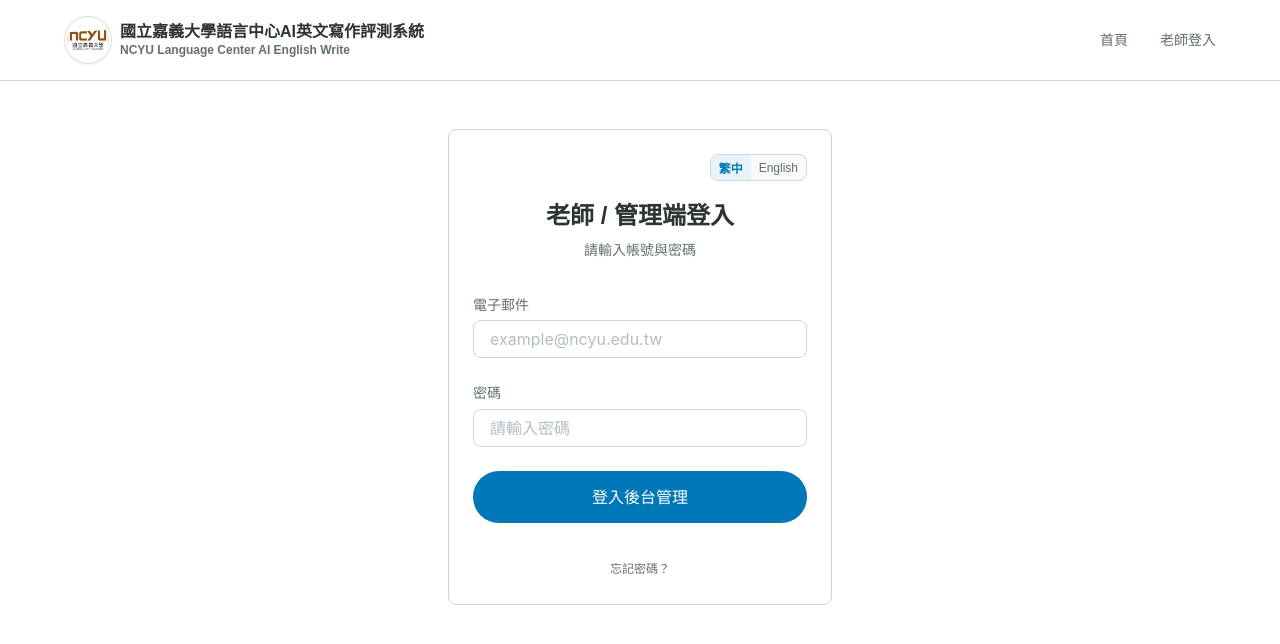
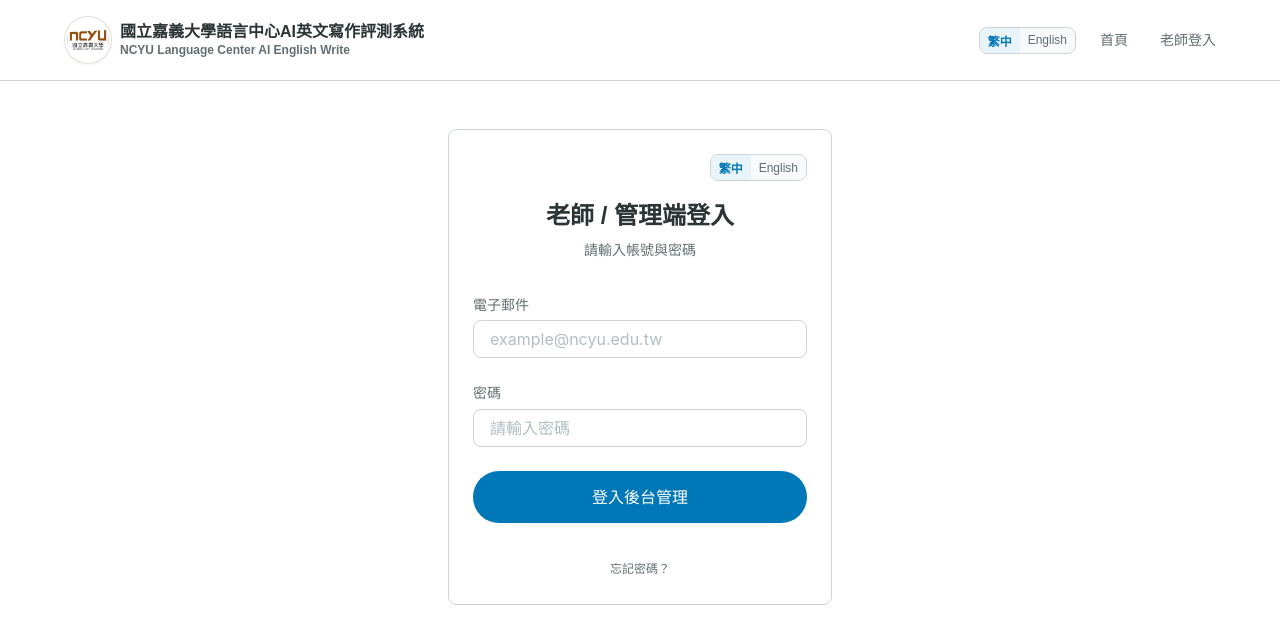
Before and after one commit to AlbertLin821/FLGC_NCYU_ExamWeb, a React (Vite) app in the folder client/: page /teacher/login in a window 1280 px wide. Shown: the top 644 px of the page. Built offline with nearby package versions, Linux system fonts and the light colour scheme.

Commit message:
Fix teacher-side English navigation

```diff
--- a/client/src/components/Header.tsx
+++ b/client/src/components/Header.tsx
@@ -1,7 +1,9 @@
 import React from 'react';
 import { Link, useNavigate, useLocation } from 'react-router-dom';
 import { useStudentLocale } from '../i18n/StudentLocaleContext';
+import { useTeacherLocale } from '../i18n/TeacherLocaleContext';
 import StudentLanguageSwitch from './StudentLanguageSwitch';
+import TeacherLanguageSwitch from './TeacherLanguageSwitch';
 
 const BRAND_EN = 'NCYU Language Center AI English Write';
 const BRAND_ZH = '國立嘉義大學語言中心AI英文寫作評測系統';
@@ -9,12 +11,17 @@ const BRAND_ZH = '國立嘉義大學語言中心AI英文寫作評測系統';
 const Header: React.FC = () => {
   const navigate = useNavigate();
   const location = useLocation();
-  const { locale, t } = useStudentLocale();
+  const { locale: studentLocale, t: tStudent } = useStudentLocale();
+  const { locale: teacherLocale, t: tTeacher } = useTeacherLocale();
   const teacherData = localStorage.getItem('teacher');
   const teacher = teacherData ? JSON.parse(teacherData) : null;
 
   const studentSurface = location.pathname === '/' || location.pathname.startsWith('/student');
-  const navI18n = studentSurface && locale === 'en';
+  const teacherSurface = location.pathname.startsWith('/teacher');
+  const useTeacherI18n = teacherSurface && teacherLocale === 'en';
+  const useStudentI18n = studentSurface && studentLocale === 'en';
+  const tHeader = useTeacherI18n ? tTeacher : tStudent;
+  const navI18n = useTeacherI18n || useStudentI18n;
 
   const handleLogout = () => {
     localStorage.removeItem('token');
@@ -33,20 +40,20 @@ const Header: React.FC = () => {
           </span>
         </Link>
         <div className="header-actions">
-          {studentSurface && <StudentLanguageSwitch />}
+          {teacherSurface ? <TeacherLanguageSwitch /> : studentSurface ? <StudentLanguageSwitch /> : null}
           <nav>
             <ul className="header-nav">
               <li>
-                <Link to="/">{navI18n ? t('header.home') : '首頁'}</Link>
+                <Link to="/">{navI18n ? tHeader('header.home') : '首頁'}</Link>
               </li>
               {teacher ? (
                 <>
-                  <li><Link to="/teacher/dashboard">{navI18n ? t('header.teacherPortal') : '管理端'}</Link></li>
-                  <li><button onClick={handleLogout} className="btn btn-sm btn-secondary">{navI18n ? t('header.logout') : '登出'}</button></li>
+                  <li><Link to="/teacher/dashboard">{navI18n ? tHeader('header.teacherPortal') : '管理端'}</Link></li>
+                  <li><button onClick={handleLogout} className="btn btn-sm btn-secondary">{navI18n ? tHeader('header.logout') : '登出'}</button></li>
                 </>
               ) : (
                 <li>
-                  <Link to="/teacher/login">{navI18n ? t('header.teacherLogin') : '老師登入'}</Link>
+                  <Link to="/teacher/login">{navI18n ? tHeader('header.teacherLogin') : '老師登入'}</Link>
                 </li>
               )}
             </ul>
--- a/client/src/hooks/useCheatSocketStatus.ts
+++ b/client/src/hooks/useCheatSocketStatus.ts
@@ -50,13 +50,21 @@ export function useCheatSocketStatus(socket: Socket | null): CheatSocketStatus {
 export function cheatSocketStatusMessage(
   status: CheatSocketStatus,
   context: 'exam' | 'monitor',
+  locale: 'zh-TW' | 'en' = 'zh-TW',
 ): string {
-  const prefix = context === 'exam' ? '考場即時連線' : '防弊監控連線';
+  const isEnglish = locale === 'en';
+  const prefix = context === 'exam'
+    ? (isEnglish ? 'Live exam connection' : '考場即時連線')
+    : (isEnglish ? 'Cheat monitor connection' : '防弊監控連線');
   if (status === 'connected') {
-    return `${prefix}：已連線`;
+    return isEnglish ? `${prefix}: connected` : `${prefix}：已連線`;
   }
   if (status === 'reconnecting') {
-    return `${prefix}：重新連線中（事件通報可能延遲）`;
+    return isEnglish
+      ? `${prefix}: reconnecting (alerts may be delayed)`
+      : `${prefix}：重新連線中（事件通報可能延遲）`;
   }
-  return `${prefix}：無法連線（即時通報可能無法送出）`;
+  return isEnglish
+    ? `${prefix}: offline (live alerts may not be sent)`
+    : `${prefix}：無法連線（即時通報可能無法送出）`;
 }
--- a/client/src/i18n/teacherMessages.ts
+++ b/client/src/i18n/teacherMessages.ts
@@ -4,6 +4,12 @@ export const TEACHER_LOCALE_STORAGE_KEY = 'ncyu-teacher-locale';
 
 export const teacherMessages = {
   'zh-TW': {
+    header: {
+      home: '首頁',
+      teacherLogin: '老師登入',
+      teacherPortal: '管理端',
+      logout: '登出',
+    },
     nav: {
       overview: '儀表板',
       cheat: '防弊監控',
@@ -87,6 +93,12 @@ export const teacherMessages = {
     },
   },
   en: {
+    header: {
+      home: 'Home',
+      teacherLogin: 'Teacher Login',
+      teacherPortal: 'Dashboard',
+      logout: 'Sign Out',
+    },
     nav: {
       overview: 'Dashboard',
       cheat: 'Cheat Monitor',
--- a/client/src/pages/teacher/AntiCheatMonitor.tsx
+++ b/client/src/pages/teacher/AntiCheatMonitor.tsx
@@ -9,7 +9,7 @@ import { useTeacherLocale } from '../../i18n/TeacherLocaleContext';
 
 const AntiCheatMonitor: React.FC = () => {
   const role = getTeacherRole();
-  const { t } = useTeacherLocale();
+  const { locale, t } = useTeacherLocale();
   const [alerts, setAlerts] = useState<any[]>([]);
   const [loading, setLoading] = useState(true);
   const socketRef = useRef<Socket | null>(null);
@@ -71,7 +71,7 @@ const AntiCheatMonitor: React.FC = () => {
         data-testid="monitor-ws-status"
         className={`text-sm mb-md ${wsStatus === 'connected' ? 'text-secondary' : 'alert alert-warning'}`}
       >
-        {cheatSocketStatusMessage(wsStatus, 'monitor')}
+        {cheatSocketStatusMessage(wsStatus, 'monitor', locale)}
       </div>
       <div className="mb-lg">
         <h3>{role === 'teacher' ? t('cheat.title') : '防弊即時監控'}</h3>
--- a/client/src/pages/teacher/TeacherDashboard.tsx
+++ b/client/src/pages/teacher/TeacherDashboard.tsx
@@ -162,7 +162,7 @@ const TeacherDashboard: React.FC = () => {
   const token = localStorage.getItem('token');
   const [teacherMenuOpen, setTeacherMenuOpen] = React.useState(false);
   const role = getTeacherRole();
-  const { t } = useTeacherLocale();
+  const { locale, t } = useTeacherLocale();
 
   React.useEffect(() => {
     if (!token) navigate('/teacher/login');
@@ -180,7 +180,7 @@ const TeacherDashboard: React.FC = () => {
     return (
       <Layout>
         <div className="flex justify-center items-center" style={{ minHeight: '400px' }}>
-          <div className="spinner" role="status" aria-label="載入中" />
+          <div className="spinner" role="status" aria-label={role === 'teacher' && locale === 'en' ? 'Loading' : '載入中'} />
         </div>
       </Layout>
     );
```
Also changed, not shown: 1 other file (tests, documents, lock files or other folders).
